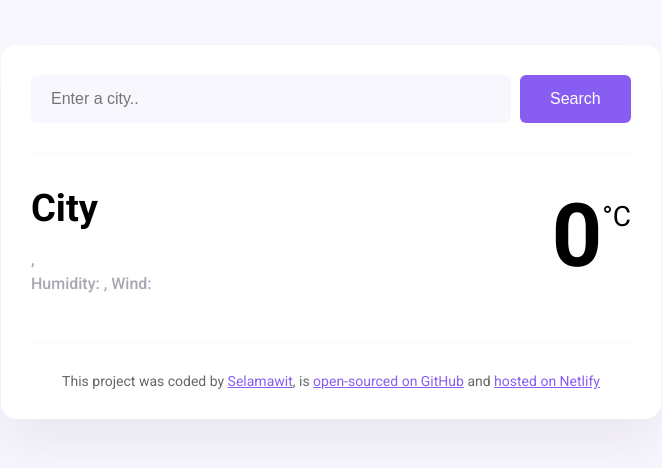
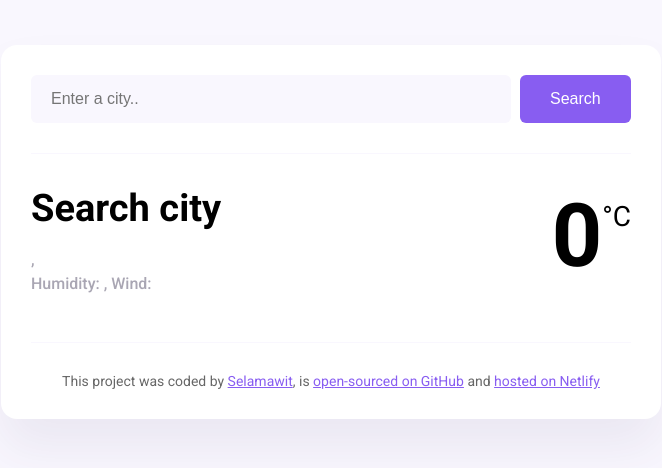
Before and after one commit to 2t1b/weathercheck, a plain HTML site: page index.html in a window 1280 px wide. Shown: the whole page, without its empty margins (309-971 px from the left). Drawn offline with nearby package versions, Linux system fonts and the light colour scheme.

Commit message:
update the h1 to search city

```diff
--- a/index.html
+++ b/index.html
@@ -30,7 +30,7 @@
       <main>
         <div class="info">
           <div>
-            <h1 class="name" id="city">City</h1>
+            <h1 class="name" id="city">Search city</h1>
             <p class="detail">
               <span id="time"> </span> ,<span id="description"></span>
               <br />
```
